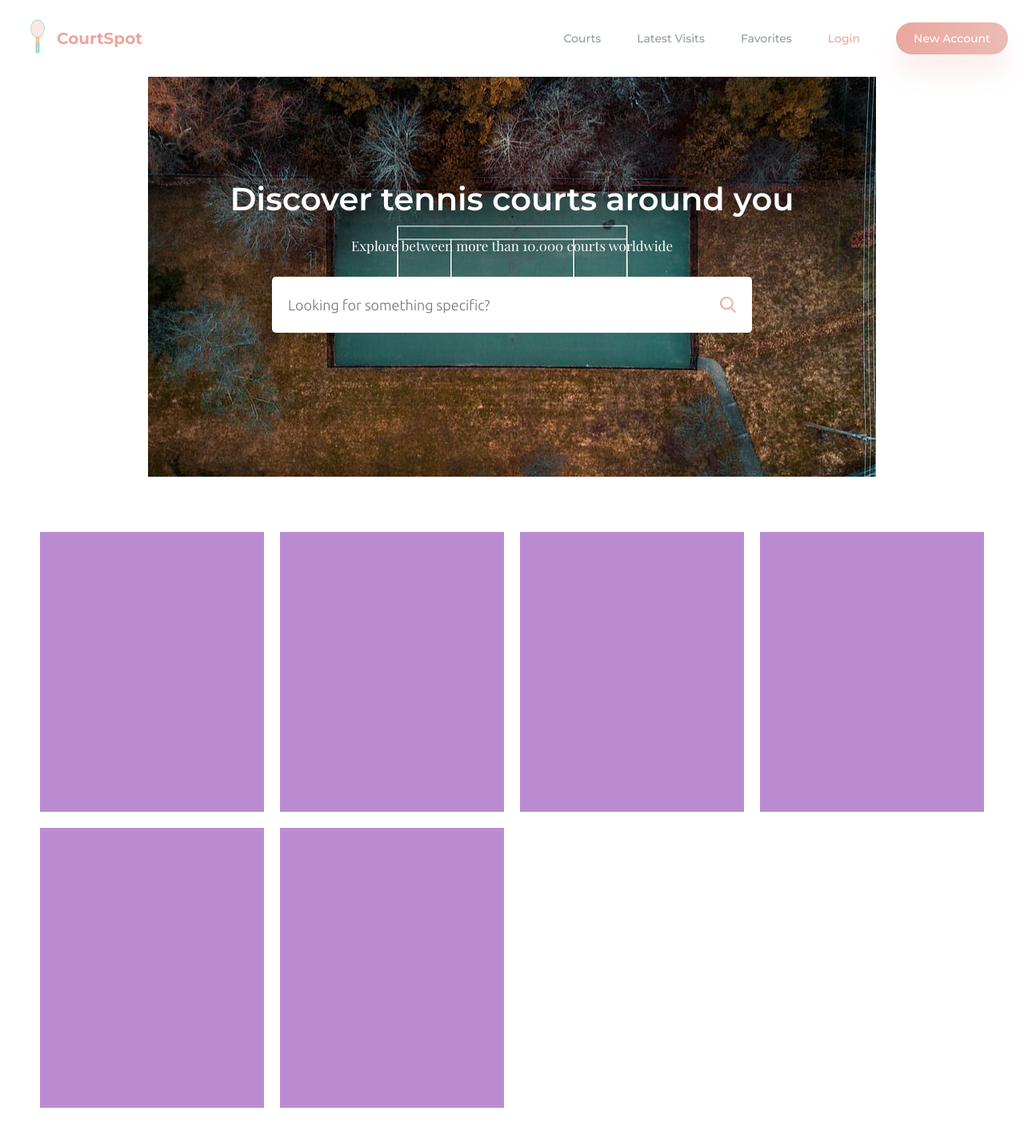
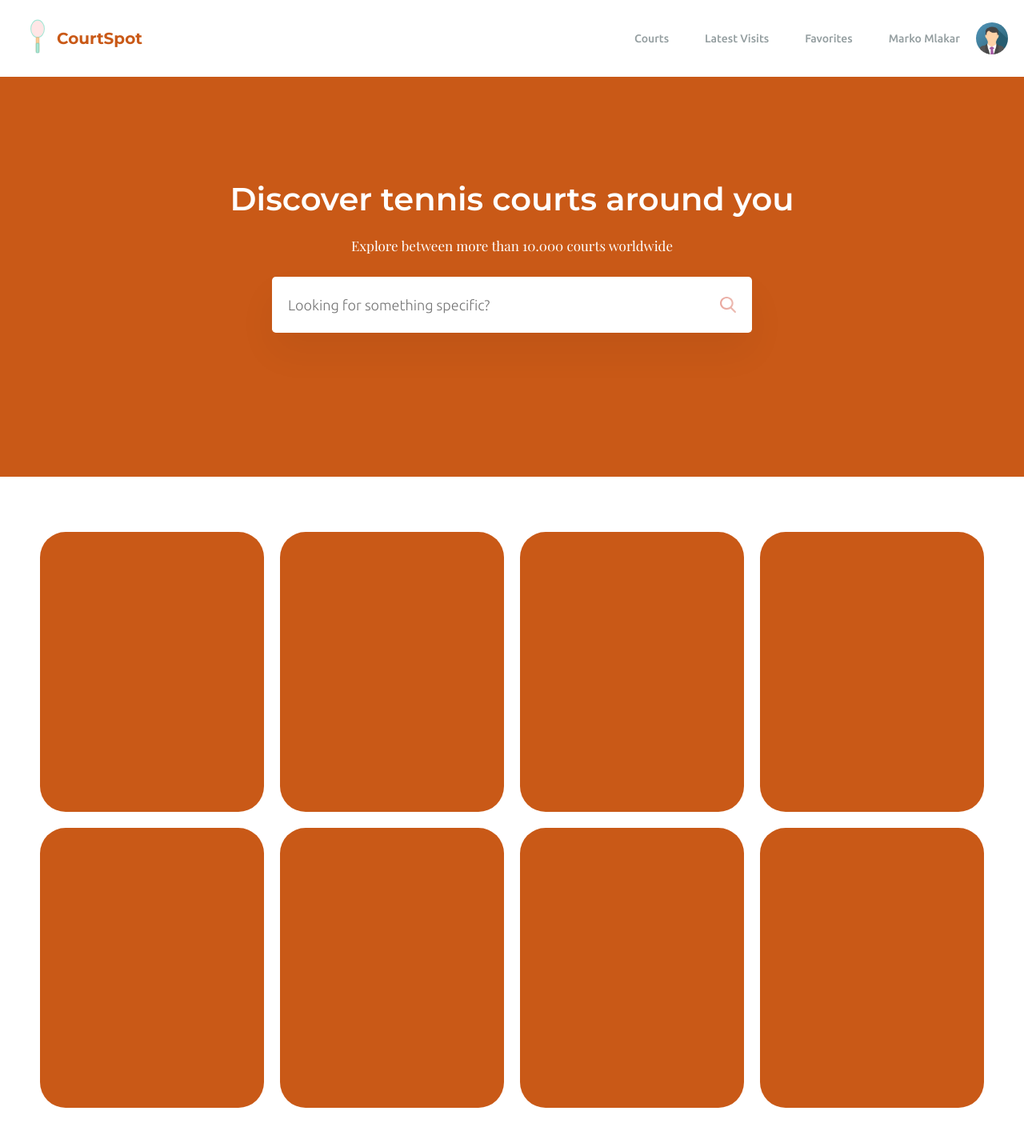
Before and after one commit to MarkoMlakar/courtspot, a React (Vite) app: page / in a window 1280 px wide. Shown: the whole page at 80% size. Built offline with nearby package versions, Linux system fonts and the light colour scheme.

Commit message:
Update primary colors

```diff
--- a/src/components/Navbar/Navbar.module.scss
+++ b/src/components/Navbar/Navbar.module.scss
@@ -30,7 +30,7 @@
 
 .navbar__title {
   font-family: $font-montserrat;
-  color: #eaa79e;
+  color: $primary-color;
   font-weight: 700;
   font-size: 1.25rem;
   line-height: 0.875rem;
--- a/src/components/Navbar/components/AuthButtons/AuthButtons.module.scss
+++ b/src/components/Navbar/components/AuthButtons/AuthButtons.module.scss
@@ -24,7 +24,7 @@
 
 .button__text_highlighted {
   font-family: $font-montserrat;
-  color: #eaa79e;
+  color: $primary-color;
   font-weight: 500;
   font-size: 0.875rem;
   line-height: 0.875rem;
--- a/src/components/Navbar/components/NavItems/NavItems.tsx
+++ b/src/components/Navbar/components/NavItems/NavItems.tsx
@@ -13,7 +13,7 @@ export const NavItems = ({
   flexDirection = 'row',
   isDisplayed = true,
 }: NavItemProps) => {
-  const isLoggedIn = false;
+  const isLoggedIn = true;
 
   const baseClassStyle = cx(
     styles.navbar__items,
--- a/src/mixins/_variables.scss
+++ b/src/mixins/_variables.scss
@@ -2,10 +2,9 @@
 $font-montserrat: 'Montserrat', sans-serif;
 $font-playfair: 'Playfair Display', serif;
 $font-ubuntu: 'Ubuntu', sans-serif;
-
 // Primary colors
-$primary-color: #bc8cd2;
-$primary-color-light: #d3b9df;
+$primary-color: #c95917;
+$primary-color-light: #e76519e1;
 $primary-color-faded: #ece1f1;
 $primary-color-warning: #f4bd50;
 $primary-color-error: #f45050;
--- a/src/pages/Home/Home.module.scss
+++ b/src/pages/Home/Home.module.scss
@@ -15,7 +15,8 @@
   height: 31.25rem;
   padding-top: 6.5rem;
   padding-bottom: 10rem;
-  background: url('../../assets/courtImage.png') no-repeat center;
+  // background: url('../../assets/courtImage.png') no-repeat center center;
+  background-color: $primary-color;
 
   @include mediaTablet {
     padding-top: 9.63rem;
@@ -90,8 +91,8 @@
 .test {
   width: 10.5rem;
   height: 13.38rem;
-  background-color: $btn-color-primary;
-  border-radius: 10;
+  background-color: $primary-color;
+  border-radius: 2rem;
 
   @include mediaTablet {
     width: 14.38rem;
--- a/src/pages/Home/Home.tsx
+++ b/src/pages/Home/Home.tsx
@@ -21,6 +21,8 @@ const Home = () => {
           <div className={styles.test}></div>
           <div className={styles.test}></div>
           <div className={styles.test}></div>
+          <div className={styles.test}></div>
+          <div className={styles.test}></div>
         </div>
       </div>
     </div>
--- a/src/shared/components/RoundedButton/RoundedButton.module.scss
+++ b/src/shared/components/RoundedButton/RoundedButton.module.scss
@@ -20,6 +20,10 @@
   justify-content: center;
   border: none;
   border-radius: 5rem;
-  background: linear-gradient(270deg, #ecbcb3 0%, #eaa79e 100%);
+  background: linear-gradient(
+    270deg,
+    $primary-color-light 0%,
+    $primary-color 100%
+  );
   box-shadow: 0 1.5rem 2rem 0 #eaa89f33;
 }
```
